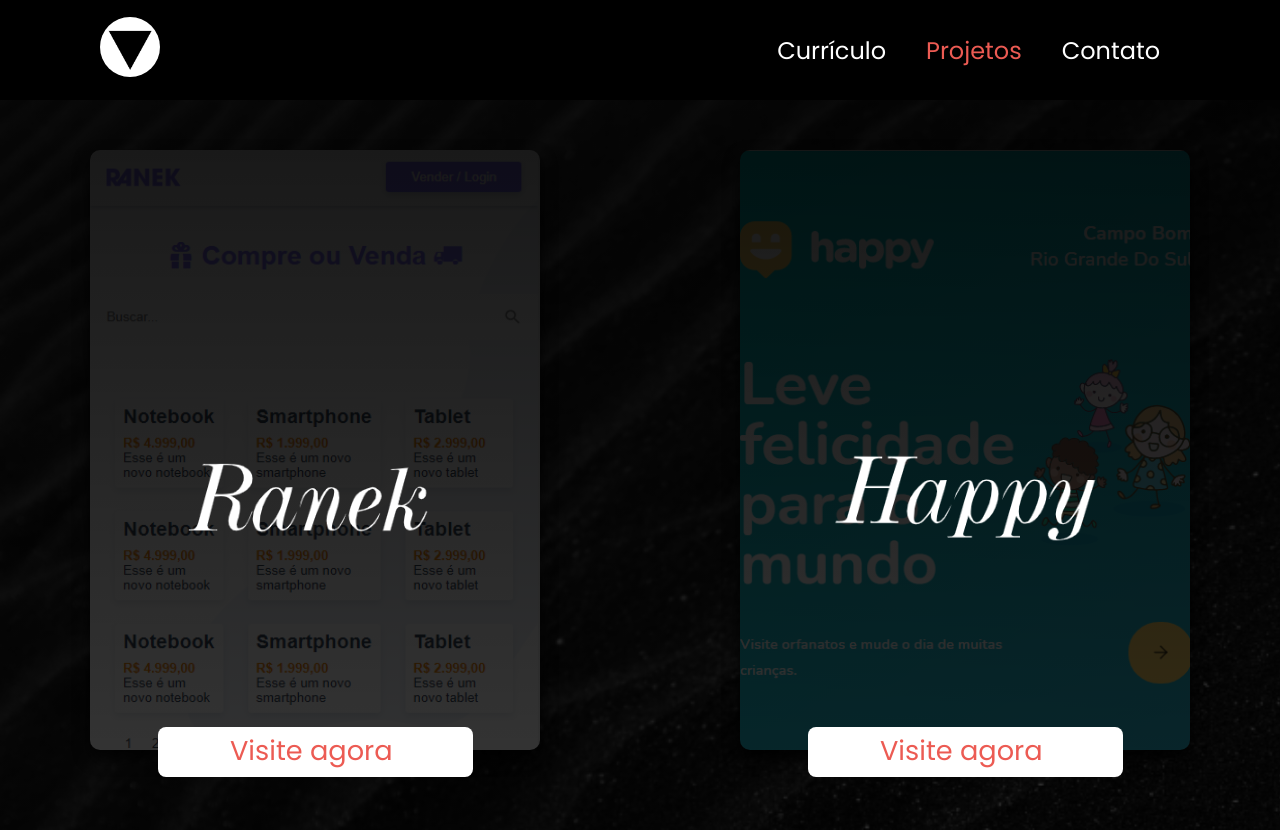
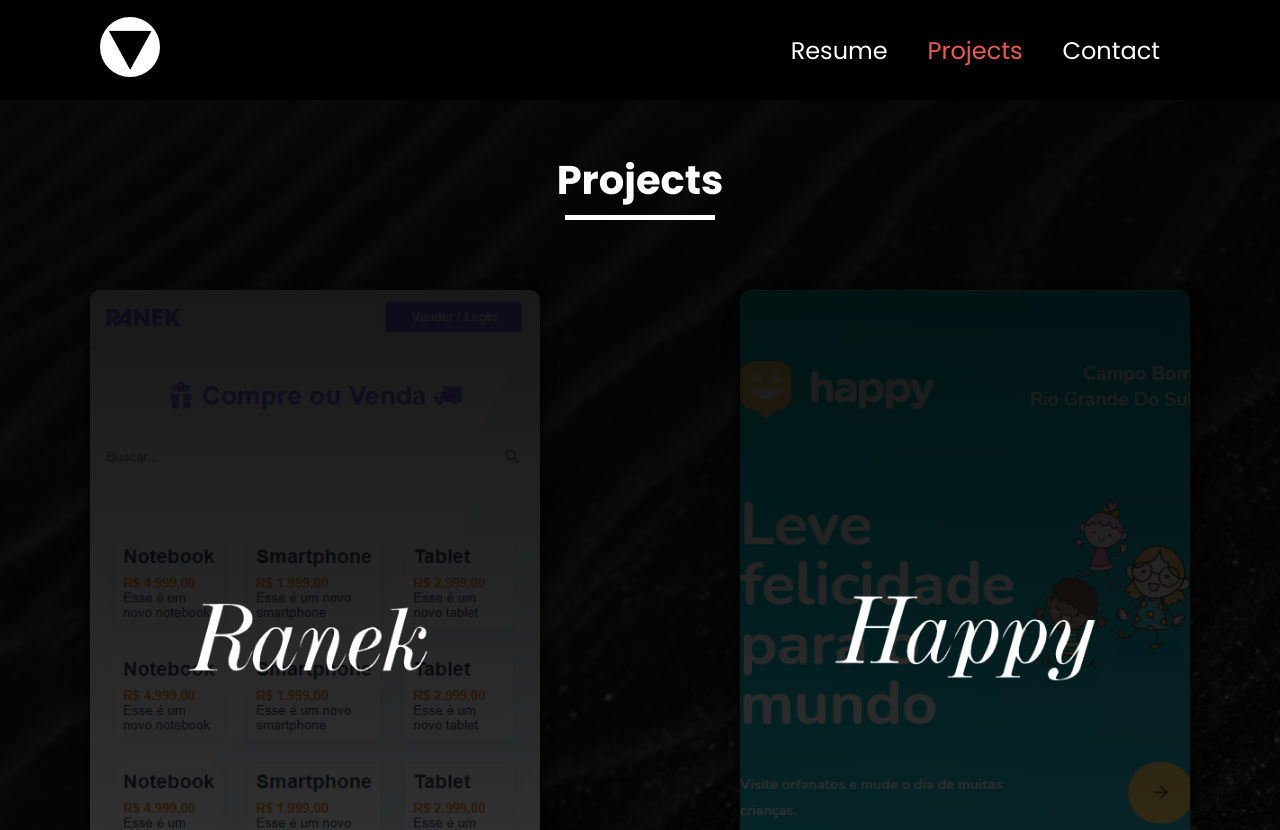
Before and after one commit to Vinicius-Muller/Portf-lio, a Vue app: page /projects in a window 1280 px wide. Shown: the top 830 px of the page. Built offline with nearby package versions, Linux system fonts and the light colour scheme.

Commit message:
translate to inglesh

```diff
--- a/public/index.html
+++ b/public/index.html
@@ -1,5 +1,5 @@
 <!DOCTYPE html>
-<html lang="pt-BR">
+<html lang="en">
   <head>
     <meta charset="utf-8">
     <meta http-equiv="X-UA-Compatible" content="IE=edge">
--- a/src/components/Experience.vue
+++ b/src/components/Experience.vue
@@ -1,10 +1,10 @@
 <template>
   <section class="wrapper">
-    <p>Venha evoluir junto comigo!</p>
+    <p>Come evolve with me!</p>
 
     <div class="box">
       <div class="bar"></div>
-    <router-link to="/contact">Contato</router-link>
+    <router-link to="/contact">Contact</router-link>
     </div>
   </section>
 </template>
@@ -60,6 +60,7 @@
   z-index: 1;
   color: #ec5b53;
   font-size: 1.7rem;
+  width:100%;
   top: 5%;
   left: 33%;
   text-decoration: none;
--- a/src/components/Header.vue
+++ b/src/components/Header.vue
@@ -9,15 +9,15 @@
     <nav class="nav-web">
       <ul>
         <li id="navs">
-          <a href="http://www.viniciusmuller.com.br/curriculo/viniciusmuller.pdf" target="_blank">Currículo</a>
+          <a href="http://www.viniciusmuller.com.br/curriculo/viniciusmuller.pdf" target="_blank">Resume</a>
         </li>
 
         <li id="navs">
-          <router-link to="/projects">Projetos</router-link>
+          <router-link to="/projects">Projects</router-link>
         </li>
 
         <li id="navs">
-          <router-link to="/contact">Contato</router-link>
+          <router-link to="/contact">Contact</router-link>
         </li>
       </ul>
     </nav>
@@ -30,15 +30,15 @@
       <nav class="nav-mobile">
              <ul>
         <li id="navs">
-          <router-link to="/resume">Currículo</router-link>
+          <router-link to="/resume">Resume</router-link>
         </li>
 
         <li id="navs">
-          <router-link to="/projects">Projetos</router-link>
+          <router-link to="/projects">Projects</router-link>
         </li>
 
         <li id="navs">
-          <router-link to="/contact">Contato</router-link>
+          <router-link to="/contact">Contact</router-link>
         </li>
       </ul>
       </nav>
--- a/src/components/HomePortfolio.vue
+++ b/src/components/HomePortfolio.vue
@@ -1,46 +1,48 @@
 <template>
   <div id="projects" class="wrapper">
+    <h1 class="title">Projects</h1>
+    <div class="spacer"></div>
     <section class="content">
       <div class="img-box ranek">
-        <img class="project" src="@/assets/projects/ranek.png" alt="Projeto ranek feito em vue">
+        <img class="project" src="@/assets/projects/ranek.png" alt="Ranek was a project made on vue.js">
         <img class="framework" src="@/assets/icons/vue.png" alt="Vue">
         <div class="button-box">
           <div class="box">
             <div class="bar"></div>
-              <router-link to="/contact">Visite agora</router-link>
+              <router-link to="/contact">Take a look</router-link>
             </div>
           </div>
         </div>
 
       <div class="img-box happy">
-        <img class="project" src="@/assets/projects/happy.png" alt="Projeto ranek feito em React">
+        <img class="project" src="@/assets/projects/happy.png" alt="Happy was a project made on React.js">
         <img class="framework" src="@/assets/icons/react.svg" alt="React">
         <div class="button-box">
           <div class="box">
             <div class="bar"></div>
-              <router-link to="/contact">Visite agora</router-link>
+              <router-link to="/contact">Take a look</router-link>
             </div>
           </div>
       </div>
 
       <div class="img-box techno">
-        <img class="project" src="@/assets/projects/techno.png" alt="Projeto ranek feito em Vue">
+        <img class="project" src="@/assets/projects/techno.png" alt="Techno was a project made on Vue.js">
         <img class="framework" src="@/assets/icons/vue.png" alt="Vue">
         <div class="button-box">
           <div class="box">
             <div class="bar"></div>
-              <router-link to="/contact">Visite agora</router-link>
+              <router-link to="/contact">Take a look</router-link>
             </div>
           </div>
       </div>
 
       <div class="img-box proffy">
-        <img class="project" src="@/assets/projects/proffy.png" alt="Projeto ranek feito em React">
+        <img class="project" src="@/assets/projects/proffy.png" alt="Proffy was a project made on React.js">
         <img class="framework" src="@/assets/icons/react.svg" alt="React">
         <div class="button-box">
           <div class="box">
             <div class="bar"></div>
-              <router-link to="/contact">Visite agora</router-link>
+              <router-link to="/contact">Take a look</router-link>
             </div>
           </div>
       </div>
@@ -64,8 +66,23 @@
   width: 100%;
   min-height: 100vh;
   display: flex;
+  flex-direction:column;
   justify-content: center;
   align-items: center;
+  padding-top: 50px;
+}
+
+.title {
+  color:white;
+  font-size: 2.5rem;
+  padding-bottom: 5px;
+}
+
+.spacer {
+  width:150px;
+  height: 5px;
+  background: white;
+  margin-bottom: 20px;
 }
 
 .content {
@@ -76,7 +93,7 @@
   "techno proffy";
   grid-gap: 200px;
   max-width: 90%;
-  margin-top: 150px;
+  margin-top: 50px;
   padding-bottom: 60px;
 }
 
@@ -212,6 +229,7 @@
   z-index: 1;
   color: #ec5b53;
   font-size: 1.7rem;
+  width: 100%;
   top: 5%;
   left: 23%;
   text-decoration: none;
--- a/src/router/index.js
+++ b/src/router/index.js
@@ -1,7 +1,7 @@
 import Vue from 'vue'
 import VueRouter from 'vue-router'
 import Home from '../views/Home.vue'
-import Projects from '../views/Projects.vue'
+import ProjectsPage from '../views/Projects.vue'
 import Contact from '../views/Contact.vue'
 
 
@@ -16,7 +16,7 @@
   {
     path: '/projects',
     name: 'Projects',
-    component: Projects
+    component: ProjectsPage
   },
   {
     path: '/contact',
--- a/src/views/Contact.vue
+++ b/src/views/Contact.vue
@@ -4,15 +4,15 @@
 
     <div class="icon-box">
       <a class="icons" href="https://www.linkedin.com/in/vinicius-muller-b2b5471a9/">
-        <img src="@/assets/icons/linkedin.svg" alt="Entre em contato no Linked in">
+        <img src="@/assets/icons/linkedin.svg" alt="Get in contact on Linked in">
       </a>
 
       <a class="icons" href="https://twitter.com/Vinnymuller_">
-        <img src="@/assets/icons/twitter.svg" alt="Entre em contato no Twitter">
+        <img src="@/assets/icons/twitter.svg" alt="Get in contact on Linked in">
       </a>
 
       <a class="icons" href="https://api.whatsapp.com/send?phone=5551981010207&text=Olá">
-        <img src="@/assets/icons/whatsapp.svg" alt="Entre em contato no whatsapp">
+        <img src="@/assets/icons/whatsapp.svg" alt="Get in contact on WhatsApp">
       </a>
     </div>
   </section>
--- a/src/views/Home.vue
+++ b/src/views/Home.vue
@@ -8,7 +8,7 @@
         <h1>Vinícius Muller</h1>
         <div class="box">
         <div class="bar"></div>
-        <a href="#projects">Projetos</a>
+        <a href="#projects">Projects</a>
     </div>
       </div>
 
@@ -105,6 +105,7 @@
   z-index: 1;
   color: #ec5b53;
   font-size: 1.7rem;
+  width: 100%;
   top: 5%;
   left: 28%;
   text-decoration: none;
--- a/src/views/Projects.vue
+++ b/src/views/Projects.vue
@@ -1,256 +1,22 @@
 <template>
-  <div class="wrapper">
-    <section class="content">
-      <div class="img-box ranek">
-        <img class="project" src="@/assets/projects/ranek.png" alt="Projeto ranek feito em vue">
-        <img class="framework" src="@/assets/icons/vue.png" alt="Vue">
-        <div class="button-box">
-          <div class="box">
-            <div class="bar"></div>
-              <router-link to="/contact">Visite agora</router-link>
-            </div>
-          </div>
-        </div>
-
-      <div class="img-box happy">
-        <img class="project" src="@/assets/projects/happy.png" alt="Projeto ranek feito em React">
-        <img class="framework" src="@/assets/icons/react.svg" alt="React">
-        <div class="button-box">
-          <div class="box">
-            <div class="bar"></div>
-              <router-link to="/contact">Visite agora</router-link>
-            </div>
-          </div>
-      </div>
-
-      <div class="img-box techno">
-        <img class="project" src="@/assets/projects/techno.png" alt="Projeto ranek feito em Vue">
-        <img class="framework" src="@/assets/icons/vue.png" alt="Vue">
-        <div class="button-box">
-          <div class="box">
-            <div class="bar"></div>
-              <router-link to="/contact">Visite agora</router-link>
-            </div>
-          </div>
-      </div>
-
-      <div class="img-box proffy">
-        <img class="project" src="@/assets/projects/proffy.png" alt="Projeto ranek feito em React">
-        <img class="framework" src="@/assets/icons/react.svg" alt="React">
-        <div class="button-box">
-          <div class="box">
-            <div class="bar"></div>
-              <router-link to="/contact">Visite agora</router-link>
-            </div>
-          </div>
-      </div>
-
-    </section>
-
-  </div>
+  <Projects />
 </template>
 
 <script>
+import Projects from "@/components/HomePortfolio.vue"
 export default {
-  name: "Projects"
+  name: "ProjectPage",
+  components: {
+    Projects
+  }
+
 }
 </script>
 
 <style scoped>
+
 .wrapper {
-  background-image: linear-gradient(rgba(0,0,0,0.8), rgba(0,0,0,0.7)), url("../assets/bg.jpg");
-  background-size: cover;
-  background-repeat: no-repeat;
-  width: 100%;
-  min-height: 100vh;
-  display: flex;
-  justify-content: center;
-  align-items: center;
-}
-
-.content {
-  display: grid;
-  grid-template-columns: 1fr 1fr;
-  grid-template-areas:
-  "ranek happy"
-  "techno proffy";
-  grid-gap: 200px;
-  max-width: 90%;
-  margin-top: 150px;
-  padding-bottom: 60px;
-}
-
-.img-box {
-  width: 450px;
-  height:600px;
-  background: rgba(255, 255, 255, 0.1);
-  position: relative;
-  cursor:pointer;
-  box-shadow: 0 8px 16px rgba(0,0,0,0.8);
-  border-radius: 10px;
-}
-
-
-.img-box.ranek {
-  grid-area: ranek;
-    background-image: linear-gradient(rgba(0,0,0,0.9), rgba(0,0,0,0.8)), url("../assets/projects/ranek-call.png");
-  background-size: cover;
-  background-repeat: no-repeat;
-  background-position: center;
-  }
-
-.img-box.ranek:hover .framework {
-  top: 75%;
-  opacity: 1;
-}
-
-
-.img-box.ranek:hover .project {
-  top:30%;
-}
-
-
-.img-box.happy {
-  grid-area: happy;
-  background-image: linear-gradient(rgba(0,0,0,0.9), rgba(0,0,0,0.8)), url("../assets/projects/happy-call.png");
-  background-size: cover;
-  background-repeat: no-repeat;
-  background-position: center;
-}
-
-.img-box.happy:hover .framework {
-  top: 75%;
-  opacity: 1;
-}
-
-.img-box.happy:hover .project {
-  top:30%;
-}
-
-.img-box.techno {
-  grid-area: techno;
-  background-image: linear-gradient(rgba(0,0,0,0.9), rgba(0,0,0,0.8)), url("../assets/projects/techno-call.png");
-  background-size: cover;
-  background-repeat: no-repeat;
-  background-position: center;
-}
-
-.img-box.techno:hover .framework {
-  top: 75%;
-  opacity: 1;
-}
-
-.img-box.techno:hover .project {
-  top:30%;
-}
-
-.img-box.proffy {
-  grid-area: proffy;
-  background-image: linear-gradient(rgba(0,0,0,0.9), rgba(0,0,0,0.8)), url("../assets/projects/proffy-call.png");
-  background-size: cover;
-  background-repeat: no-repeat;
-  background-position: center;
-}
-
-.img-box.proffy:hover .framework {
-  top: 75%;
-  opacity: 1;
-}
-
-.img-box.proffy:hover .project {
-  top:30%;
-}
-
-.img-box .project {
-  position: absolute;
-  width: 100%;
-  z-index: 1;
-  top: 40%;
-  left: 0;
-  right: 0;
-  transition: 0.3s ease-in-out;
-}
-
-.img-box .framework {
-  position: relative;
-  height: 100px;
-  width: 100px;
-  opacity: 0;
-  top: 55%;
-  left: 40%;
-  transition: 0.3s ease-in-out;
-}
-
-.button-box {
-  display: flex;
-  justify-content: center;
-  top: 70%;
-  position: relative;
-}
-
-.box {
-  width: 70%;
-  height:50px;
-  position: relative;
-  background: white;
-  border-radius: 8px;
-  cursor: pointer;
-  margin-top: 50px;
-}
-
-.bar {
-  position: absolute;
-  width: 0%;
-  height: 100%;
-  background: #ec5b53;
-  transition: 0.3s;
-  border-radius: 8px;
-}
-
-a {
-  position: absolute;
-  z-index: 1;
-  color: #ec5b53;
-  font-size: 1.7rem;
-  top: 5%;
-  left: 23%;
-  text-decoration: none;
-}
-
-.box:hover .bar {
-  width: 100%;
-}
-
-.box:hover a {
-  color: white;
-}
-
-@media screen and (max-width:1200px) {
-  .content {
-    display: flex;
-    flex-direction: column;
-  }
-}
-
-@media screen and (max-width:485px) {
-  .content .img-box {
-    width: 300px;
-    height: 500px ;
-  }
-
-  .content .img-box .framework {
-    left: 33%; ;
-  }
-
-  .button-box {
-    top:65%;
-  }
-
-  .button-box .box a {
-    font-size: 1.5rem;
-    top: 10%;
-    left: 16%;
-  }
+  padding-top:150px;
 }
 
 </style>
```
Also changed, not shown: src/components/Form.vue (+5 -5 lines), src/components/Skills.vue (+6 -12 lines).
